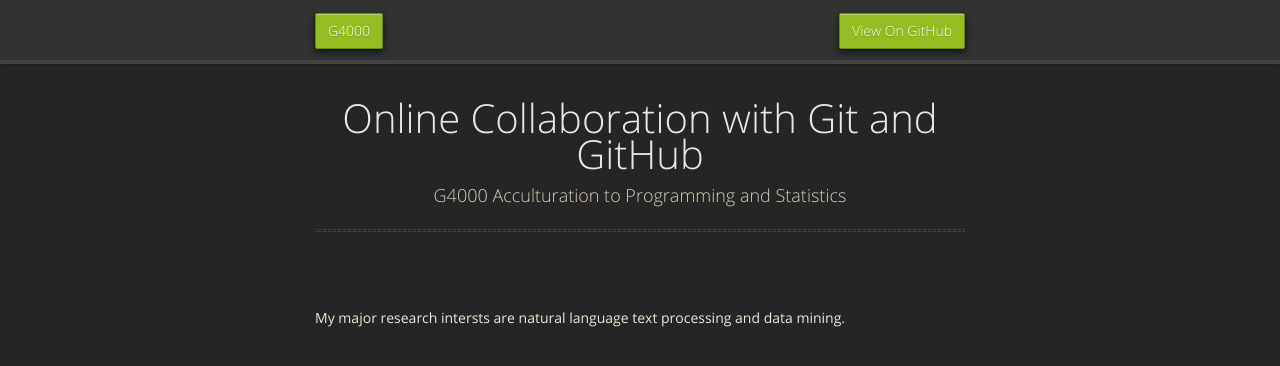
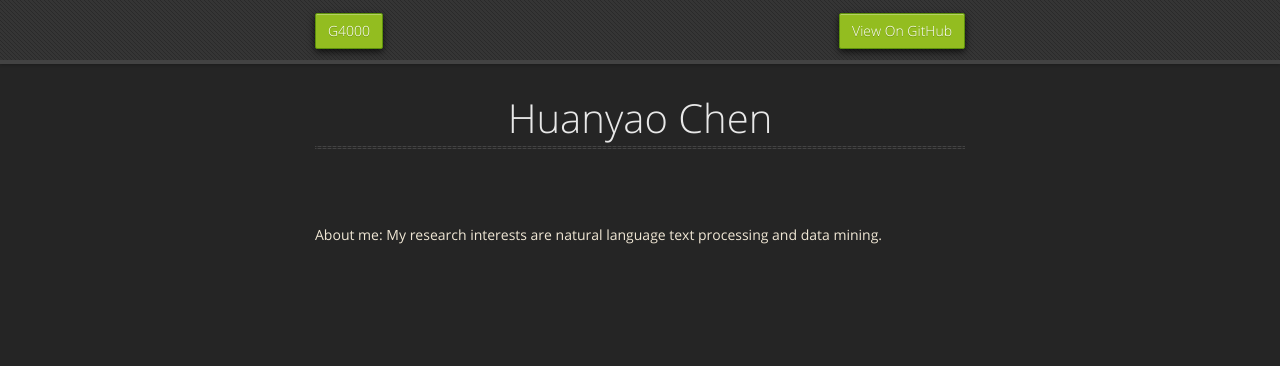
Before and after one commit to qiuyugong2181/g4000-1, a Jekyll site: the page built from people/hc2973.md, in a window 1280 px wide. Shown: the top 366 px of the page. Built offline with Jekyll 4.4.1, drawn with Linux system fonts in a browser that asks for light colours; nearby versions of some CDN libraries; our own code applies the rules of GitHub Pages for plain Markdown files.

Commit message:
Add page

```diff
--- a/people/hc2973.md
+++ b/people/hc2973.md
@@ -1,9 +1,10 @@
 ---
-people: Huanyao Chen
+layout: people
 github_username: huc021
-last_name: chen
-first_name: huanyao
+last_name: Chen
+first_name: Huanyao
 permalink: /people/hc2973/
 ---
 
-My major research intersts are natural language text processing and data mining.
+About me:
+My research interests are natural language text processing and data mining.
```
